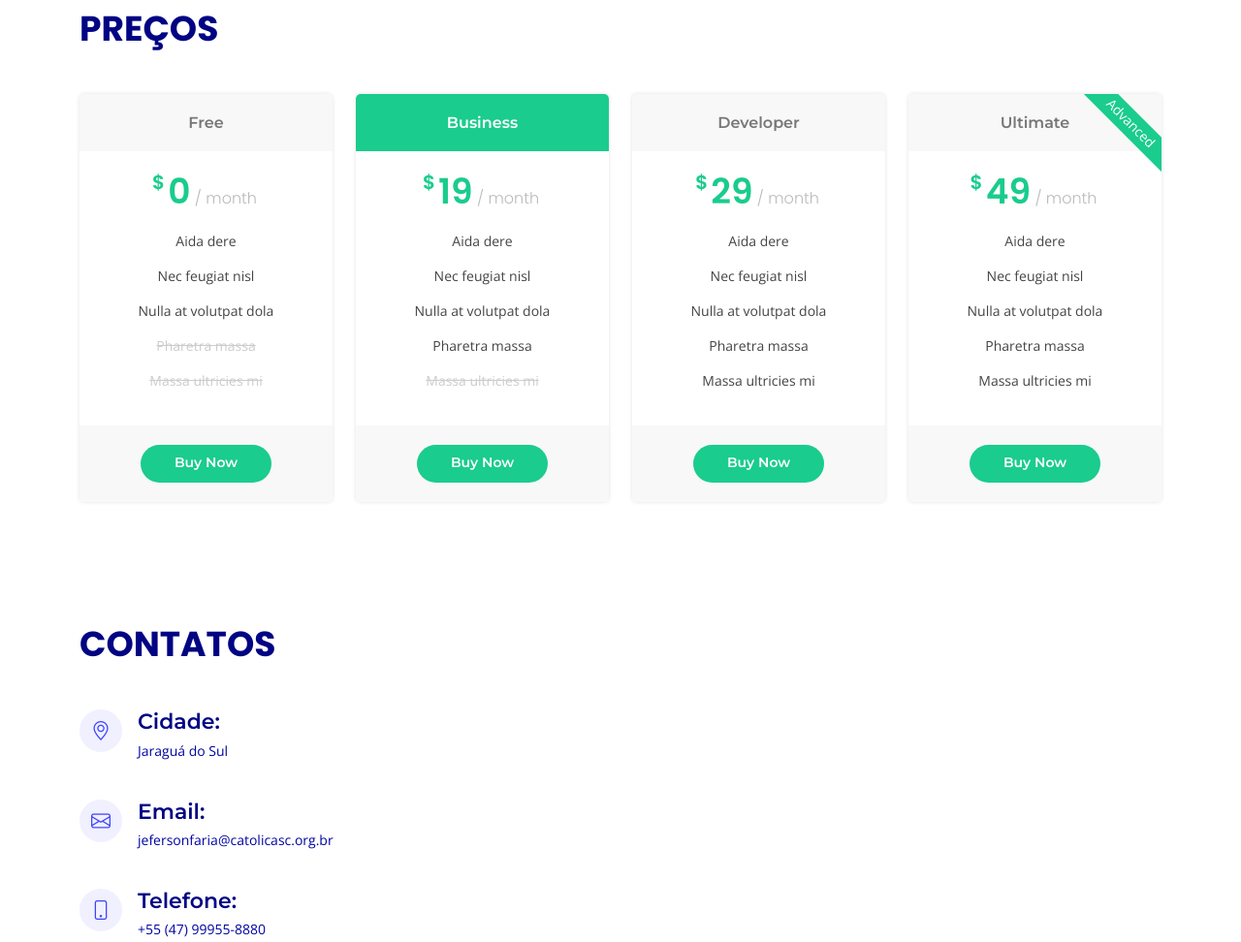
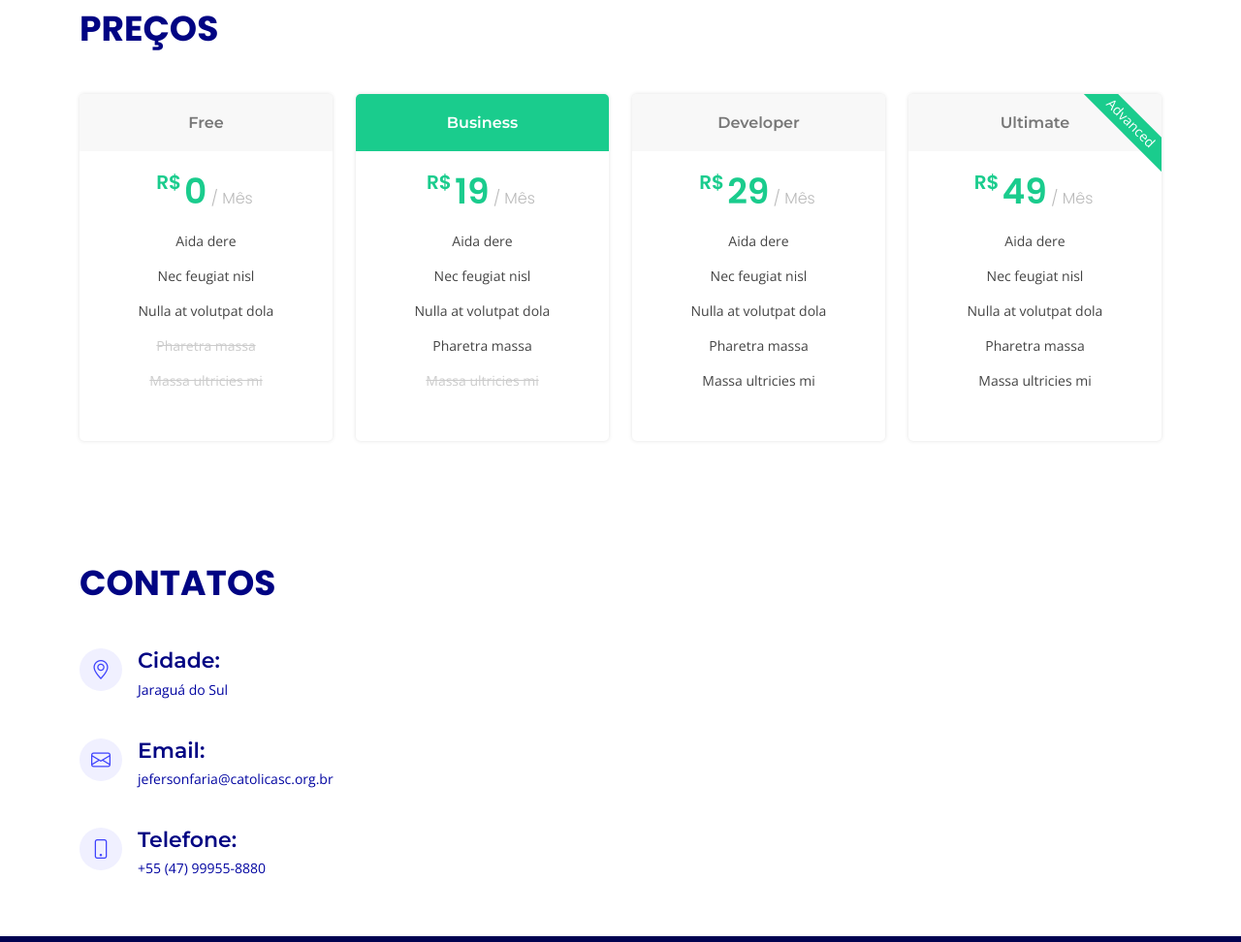
Before and after one commit to Cypirando/jefeOContador, a plain HTML site: page index.html in a window 1280 px wide. Shown: the part 3787-4759 px from the top of the page at 97% size. Drawn offline with nearby package versions, Linux system fonts and the light colour scheme.

Commit message:
Alterando textos

```diff
--- a/index.html
+++ b/index.html
@@ -353,7 +353,7 @@
              <div class="col-lg-3 col-md-6">
                <div class="box" data-aos="zoom-in" data-aos-delay="100">
                  <h3>Free</h3>
-                 <h4><sup>$</sup>0<span> / month</span></h4>
+                 <h4><sup>R$</sup>0<span> / Mês</span></h4>
                  <ul>
                    <li>Aida dere</li>
                    <li>Nec feugiat nisl</li>
@@ -361,16 +361,13 @@
                    <li class="na">Pharetra massa</li>
                    <li class="na">Massa ultricies mi</li>
                  </ul>
-                 <div class="btn-wrap">
-                   <a href="#" class="btn-buy">Buy Now</a>
-                 </div>
                </div>
              </div>
 
              <div class="col-lg-3 col-md-6 mt-4 mt-md-0">
                <div class="box featured" data-aos="zoom-in" data-aos-delay="200">
                  <h3>Business</h3>
-                 <h4><sup>$</sup>19<span> / month</span></h4>
+                 <h4><sup>R$</sup>19<span> / Mês</span></h4>
                  <ul>
                    <li>Aida dere</li>
                    <li>Nec feugiat nisl</li>
@@ -378,16 +375,13 @@
                    <li>Pharetra massa</li>
                    <li class="na">Massa ultricies mi</li>
                  </ul>
-                 <div class="btn-wrap">
-                   <a href="#" class="btn-buy">Buy Now</a>
-                 </div>
                </div>
              </div>
 
              <div class="col-lg-3 col-md-6 mt-4 mt-lg-0">
                <div class="box" data-aos="zoom-in" data-aos-delay="300">
                  <h3>Developer</h3>
-                 <h4><sup>$</sup>29<span> / month</span></h4>
+                 <h4><sup>R$</sup>29<span> / Mês</span></h4>
                  <ul>
                    <li>Aida dere</li>
                    <li>Nec feugiat nisl</li>
@@ -395,9 +389,6 @@
                    <li>Pharetra massa</li>
                    <li>Massa ultricies mi</li>
                  </ul>
-                 <div class="btn-wrap">
-                   <a href="#" class="btn-buy">Buy Now</a>
-                 </div>
                </div>
              </div>
 
@@ -405,7 +396,7 @@
                <div class="box" data-aos="zoom-in" data-aos-delay="400">
                  <span class="advanced">Advanced</span>
                  <h3>Ultimate</h3>
-                 <h4><sup>$</sup>49<span> / month</span></h4>
+                 <h4><sup>R$</sup>49<span> / Mês</span></h4>
                  <ul>
                    <li>Aida dere</li>
                    <li>Nec feugiat nisl</li>
@@ -413,9 +404,6 @@
                    <li>Pharetra massa</li>
                    <li>Massa ultricies mi</li>
                  </ul>
-                 <div class="btn-wrap">
-                   <a href="#" class="btn-buy">Buy Now</a>
-                 </div>
                </div>
              </div>
 
```
